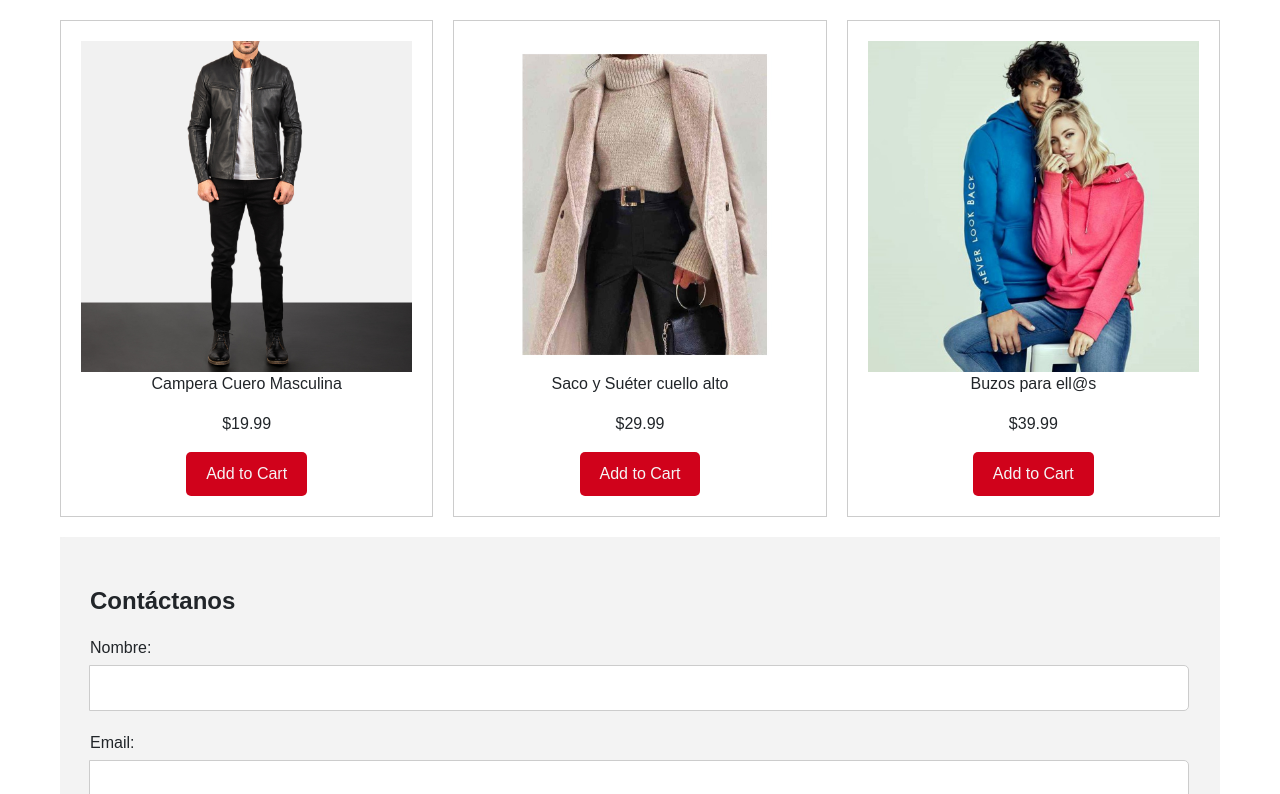
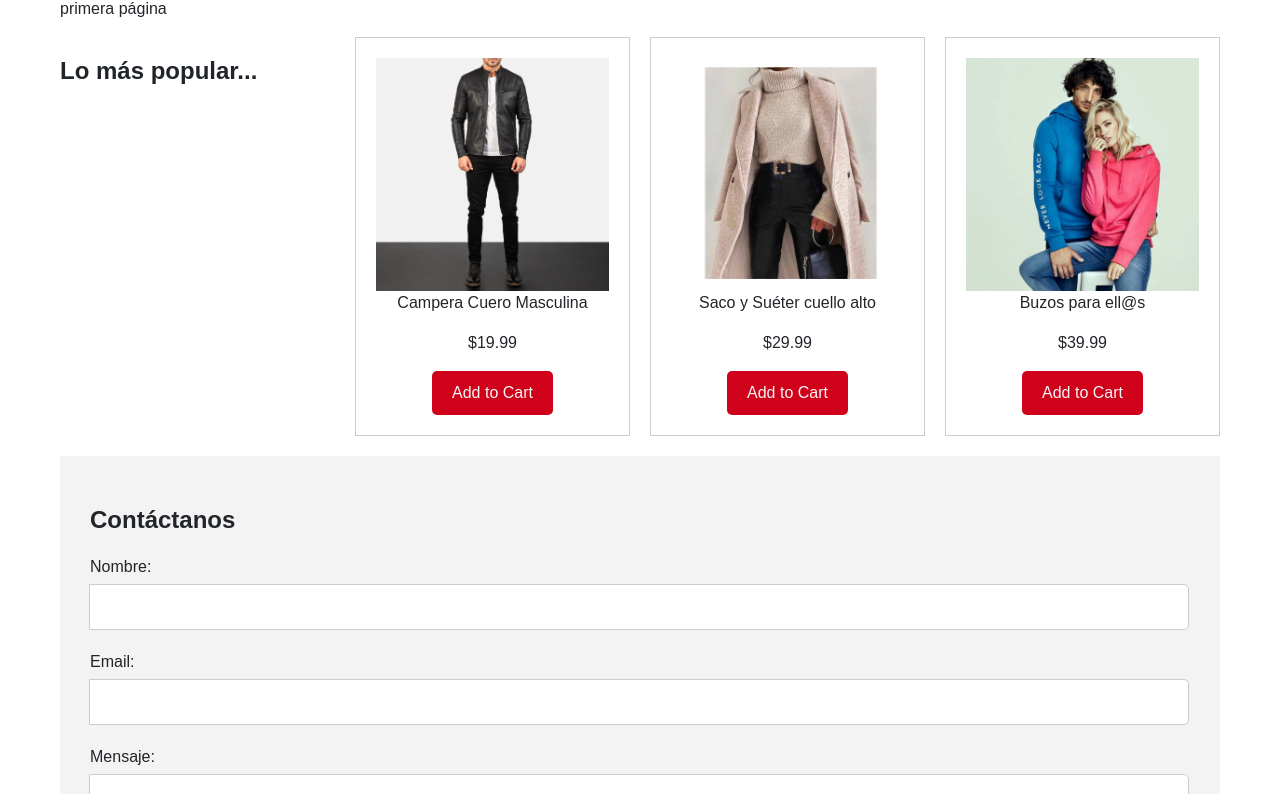
Before and after one commit to Grupo4-nodeJS-2024/Grupo4-NodeJs, a plain HTML site: page index.html in a window 1280 px wide. Shown: the part 727-1521 px from the top of the page. Drawn offline with nearby package versions, Linux system fonts and the light colour scheme.

Commit message:
Update index.html

```diff
--- a/index.html
+++ b/index.html
@@ -81,8 +81,9 @@
 
     <!--PRODUCTOS--->
     <main class="container">
-      <h3>Lo más popular...</h3>
+    <div id="content" class="content"><!--PARA LAS OTRAS PAGES--></div>
         <section class="products">
+        <h3>Lo más popular...</h3>
             <!-- Con JavaScript -->
         </section>
 
```
